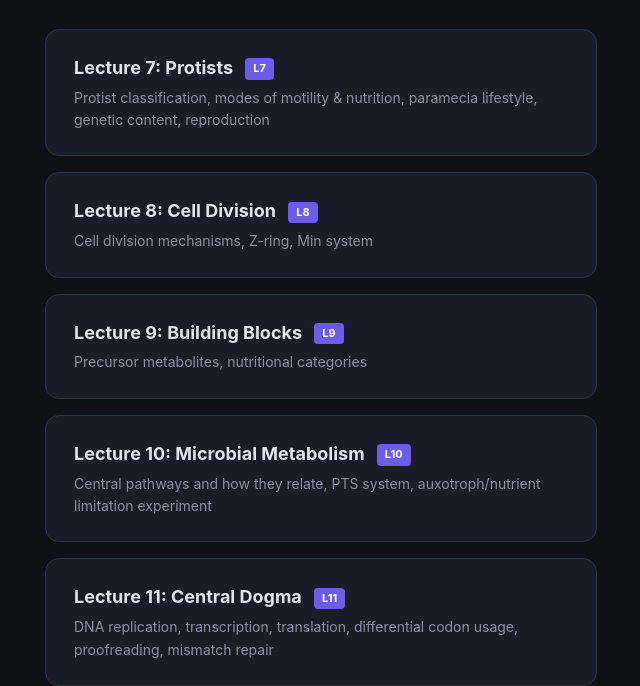
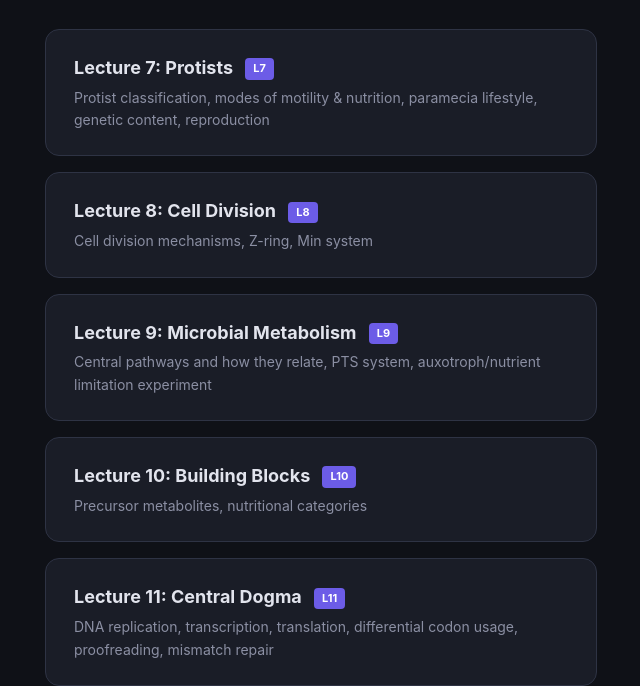
Before and after one commit to annadang0810/biol3303-study, a plain HTML site: page index.html in a window 1280 px wide. Shown: the part 144-830 px from the top of the page, without its empty margins (319-959 px from the left). Drawn offline with Linux system fonts and the light colour scheme.

Commit message:
Fix L9/L10 labels - swap Building Blocks and Microbial Metabolism

```diff
--- a/index.html
+++ b/index.html
@@ -68,13 +68,13 @@
     <div class="card-title">Lecture 8: Cell Division <span class="badge">L8</span></div>
     <div class="card-desc">Cell division mechanisms, Z-ring, Min system</div>
   </a>
+  <a class="card" href="microbial-metabolism-study/">
+    <div class="card-title">Lecture 9: Microbial Metabolism <span class="badge">L9</span></div>
+    <div class="card-desc">Central pathways and how they relate, PTS system, auxotroph/nutrient limitation experiment</div>
+  </a>
   <a class="card" href="building-blocks-study/">
-    <div class="card-title">Lecture 9: Building Blocks <span class="badge">L9</span></div>
+    <div class="card-title">Lecture 10: Building Blocks <span class="badge">L10</span></div>
     <div class="card-desc">Precursor metabolites, nutritional categories</div>
-  </a>
-  <a class="card" href="microbial-metabolism-study/">
-    <div class="card-title">Lecture 10: Microbial Metabolism <span class="badge">L10</span></div>
-    <div class="card-desc">Central pathways and how they relate, PTS system, auxotroph/nutrient limitation experiment</div>
   </a>
   <a class="card" href="central-dogma-study/">
     <div class="card-title">Lecture 11: Central Dogma <span class="badge">L11</span></div>
```
